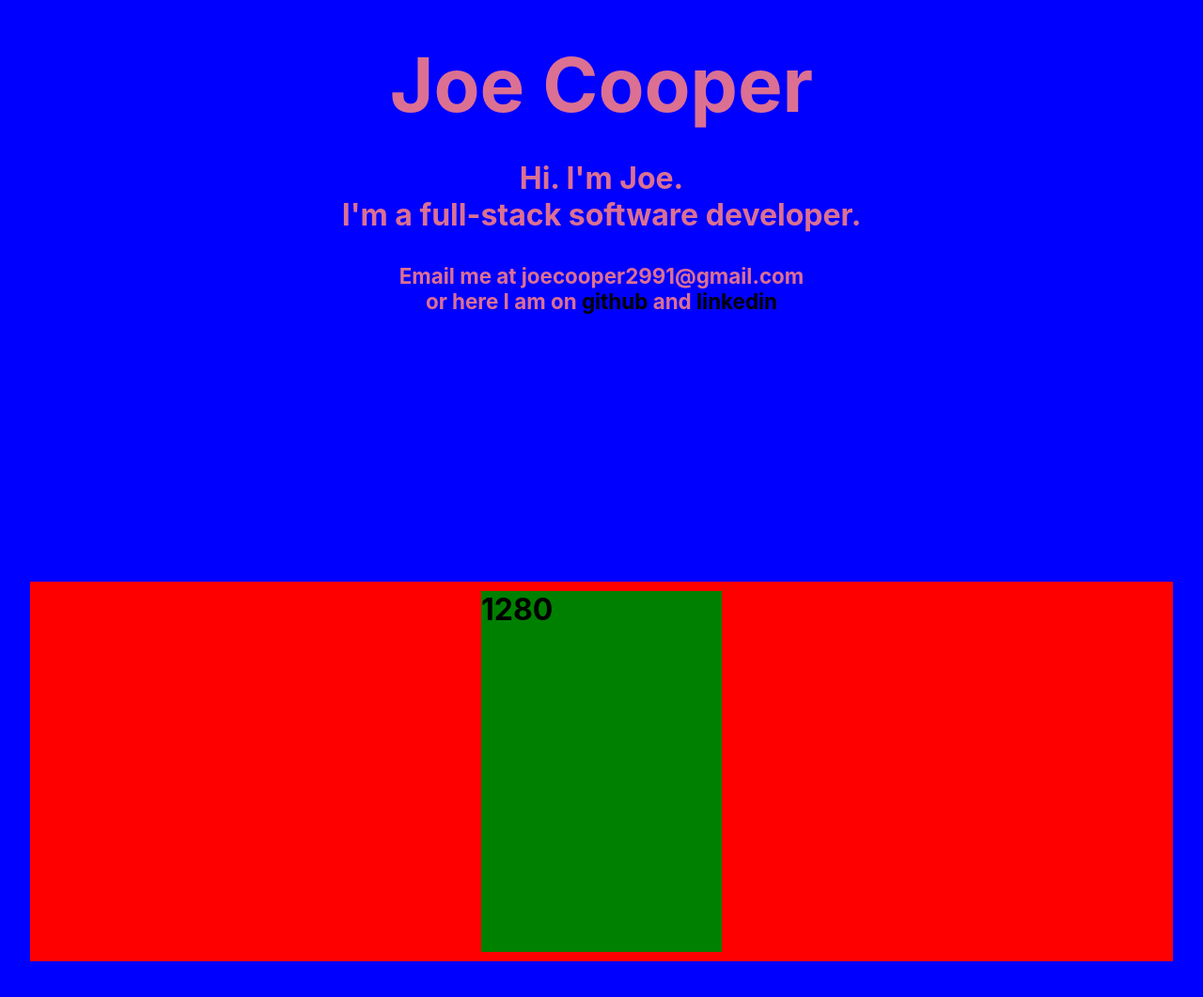
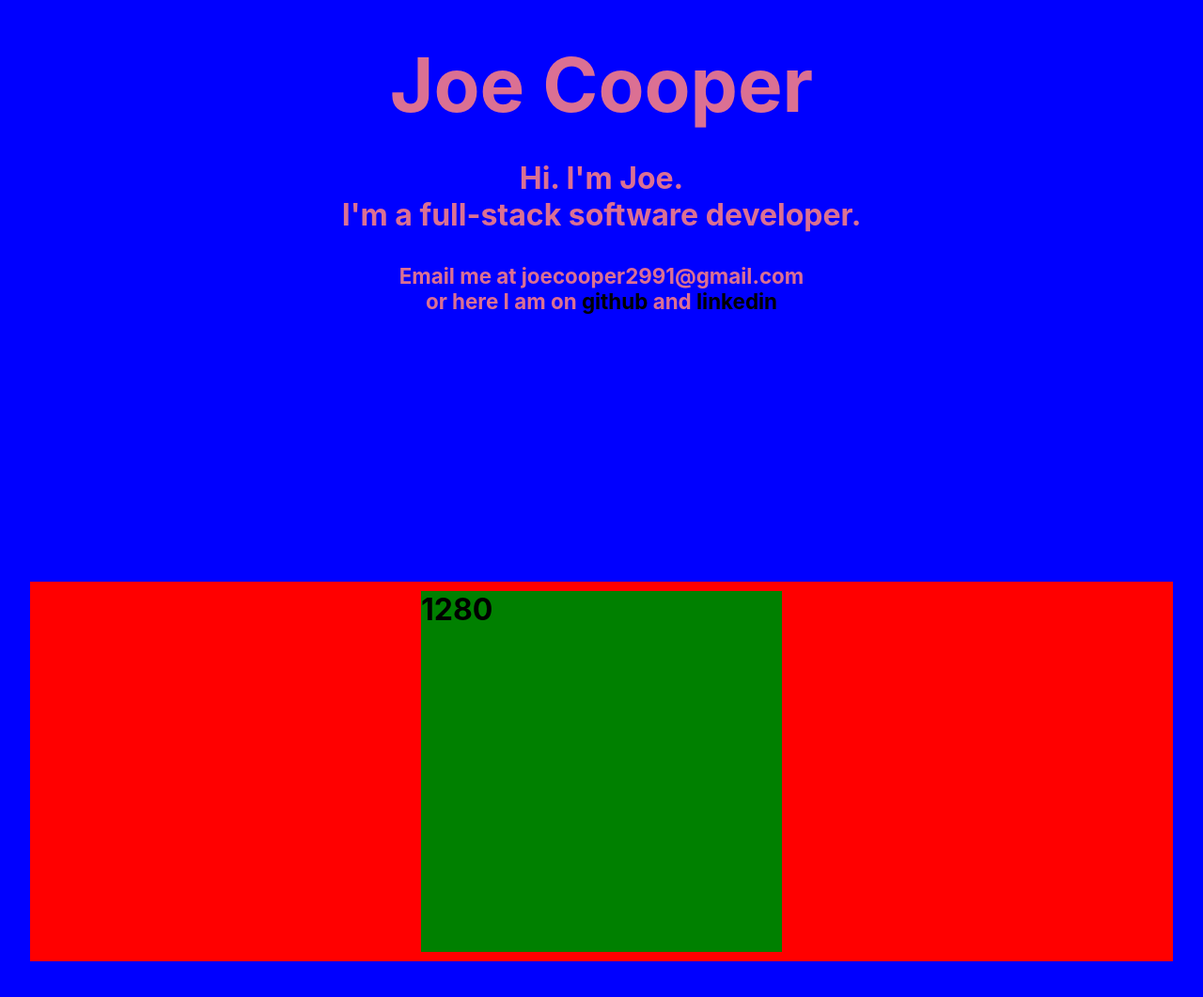
Before and after one commit to joecooper1/pf, a React (Create React App) app: page / in a window 1280 px wide. Shown: the part 213-1274 px from the top of the page at 94% size. Built offline with nearby package versions, Linux system fonts and the light colour scheme.

Commit message:
widen project

```diff
--- a/src/styles/Projects.js
+++ b/src/styles/Projects.js
@@ -22,7 +22,7 @@ export const Box = styled.ul`
 export const ProjectStyle = styled.div`
   width: ${(props) => {
     return props.width > 1024
-      ? `${props.width * 0.2}px`
+      ? `${props.width * 0.3}px`
       : `${props.width * 0.85}px`;
   }};
   height: ${(props) => {
```
